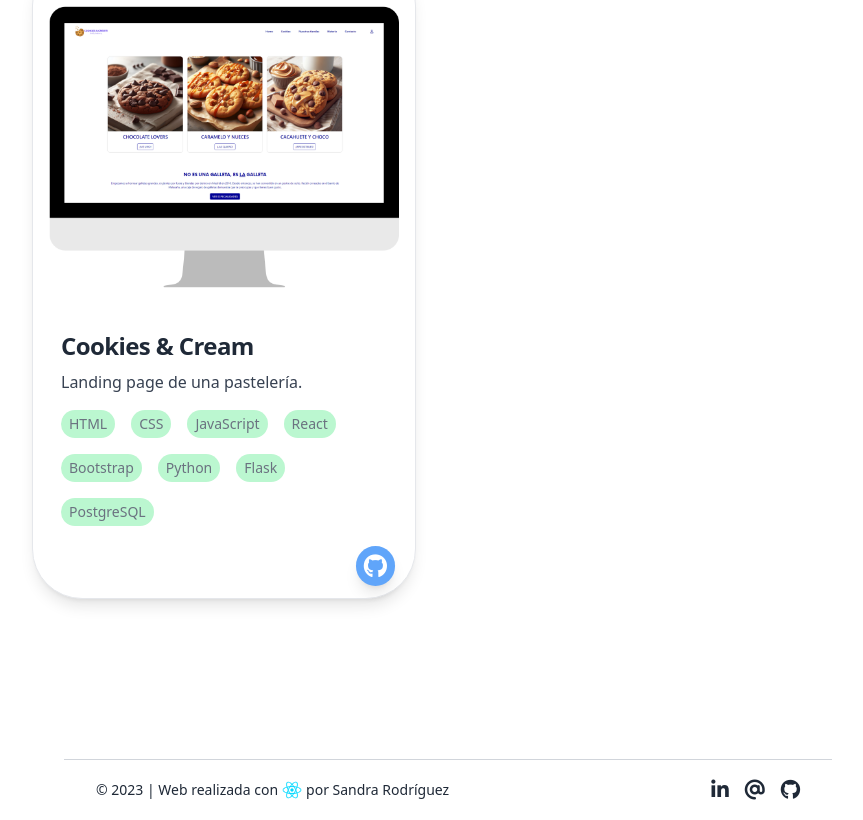
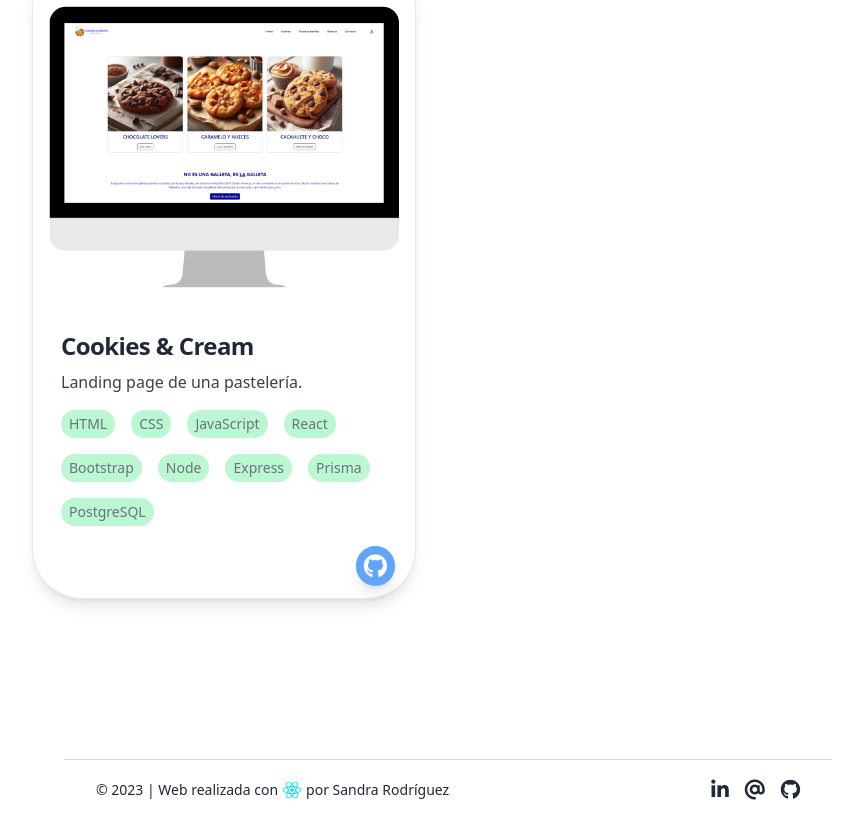
Before and after one commit to srdgz/Mi-portfolio, a React (Vite) app in the folder mi-portfolio/: page /projects in a window 1280 px wide. Shown: the part 902-1722 px from the top of the page, without its empty margins (192-1055 px from the left). Built offline with nearby package versions, Linux system fonts and the light colour scheme.

Commit message:
cambios proyecto cookies

```diff
--- a/mi-portfolio/src/views/Projects.jsx
+++ b/mi-portfolio/src/views/Projects.jsx
@@ -54,8 +54,9 @@ const Projects = () => {
             "JavaScript",
             "React",
             "Bootstrap",
-            "Python",
-            "Flask",
+            "Node",
+            "Express",
+            "Prisma",
             "PostgreSQL",
           ]}
           repoLink={"hhttps://github.com/srdgz/cookies-front"}
```
